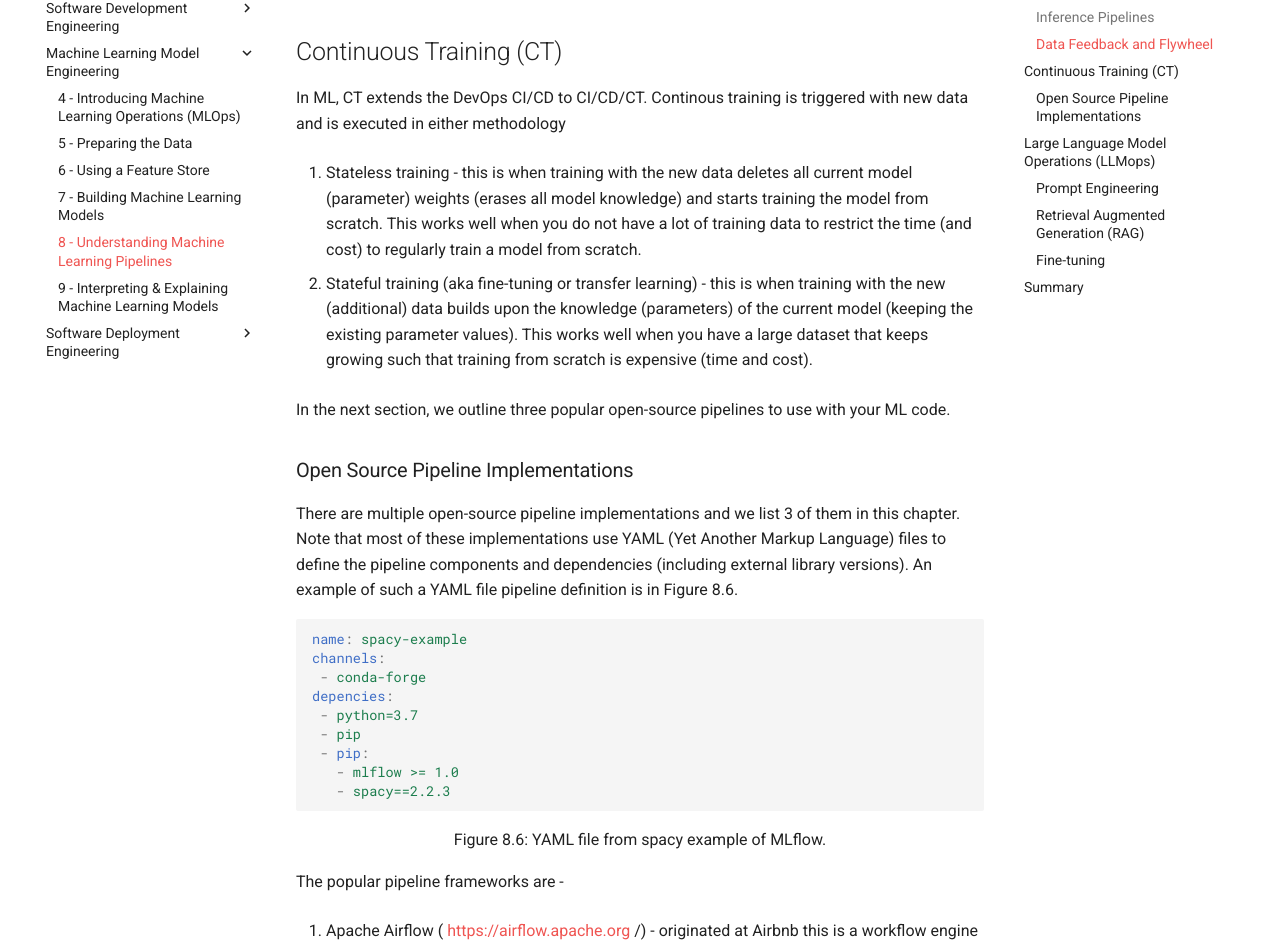
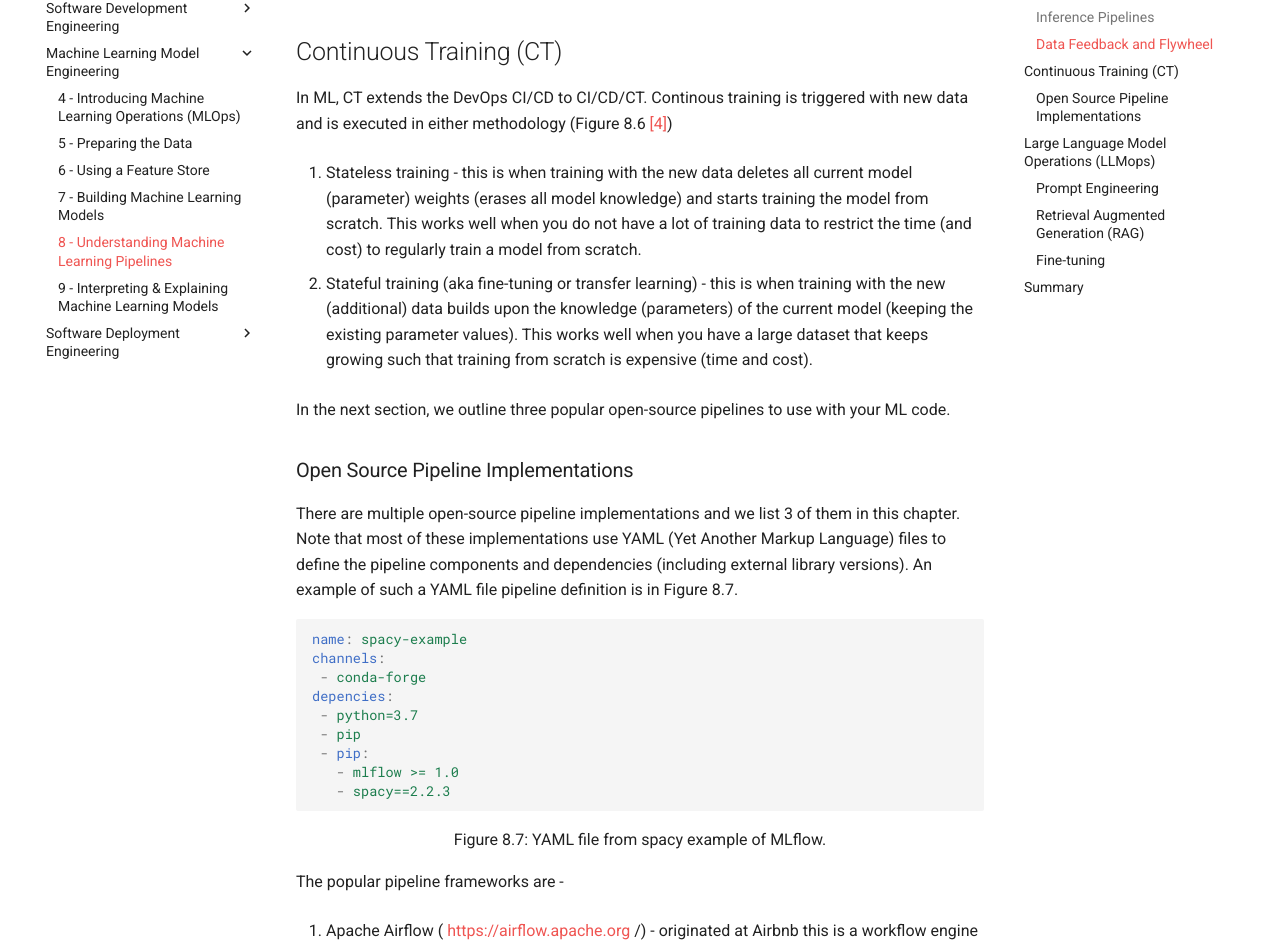
Before and after one commit to sebastiendonadio/devopsmlops, an MkDocs documentation site: the page built from chapters/10-chapter8.md, in a window 1280 px wide and 1400 px high, scrolled down 3872 px. Shown: the part 172-1114 px from the top of the window. Built offline with MkDocs 1.6.1 and Material for MkDocs 9.7.7, drawn with Linux system fonts in a browser that asks for light colours; comment, search, counter and statistics services are not loaded; some of the changed text lies outside the part shown.

Commit message:
Update 10-chapter8.md

````diff
--- a/chapters/10-chapter8.md
+++ b/chapters/10-chapter8.md
@@ -213,12 +213,20 @@
 From a ML perspective, the data flywheel concept is tied to Continuous Training (CT). CT forms the third part of a CI/CD/CT pipeline where a ML model is retrained with new training data. The need to retrain is enabled by different triggers such as data drift (Chapter 12) or a specific time heuristic such as the first of each month. The data flywheel ensures that when CT is triggered there is new training data available to deliver an updated model. For example, a recommender system is a good example of collecting training data using a feedback loop - when a user clicks on a recommendation that is used as positive (implicit) feedback. Let us take a closer look at CT.
 
 ##  Continuous Training (CT)
-In ML, CT extends the DevOps CI/CD to CI/CD/CT. Continous training is triggered with new data and is executed in either methodology
+In ML, CT extends the DevOps CI/CD to CI/CD/CT. Continous training is triggered with new data and is executed in either methodology (Figure 8.6 [[4]](Chapter8.html#ftnt_ref4))
 
 1. Stateless training - this is when training with the new data deletes all current model (parameter) weights (erases all model knowledge) and starts training the model from scratch. This works well when you do not have a lot of training data to restrict the time (and cost) to regularly train a model from scratch.
 
 
 1. Stateful training (aka fine-tuning or transfer learning) - this is when training with the new (additional) data builds upon the knowledge (parameters) of the current model (keeping the existing parameter values). This works well when you have a large dataset that keeps growing such that training from scratch is expensive (time and cost).
+
+<!-- <p align="center">
+  <img src="images/images8/continuous training.png" alt="Alt text" width="90%" />
+  <br>
+  <em>Figure 8.6 - Continuous Training Methodologies
+</em>
+</p> -->
+
 
 In the next section, we outline three popular open-source pipelines to use with your ML code.
 
@@ -226,7 +234,7 @@
 ###  Open Source Pipeline Implementations
 
 
-There are multiple open-source pipeline implementations and we list 3 of them in this chapter. Note that most of these implementations use YAML (Yet Another Markup Language) files to define the pipeline components and dependencies (including external library versions). An example of such a YAML file pipeline definition is in Figure 8.6.
+There are multiple open-source pipeline implementations and we list 3 of them in this chapter. Note that most of these implementations use YAML (Yet Another Markup Language) files to define the pipeline components and dependencies (including external library versions). An example of such a YAML file pipeline definition is in Figure 8.7.
 
 
 ```yaml
@@ -242,7 +250,7 @@
 ```
 <p align="center">
 
-  Figure 8.6: YAML file from spacy example of MLflow.
+  Figure 8.7: YAML file from spacy example of MLflow.
 </p>
 
 The popular pipeline frameworks are -
@@ -274,7 +282,7 @@
 2. few-shot learning - give examples to the LLM to expect a response along similar lines to the examples
 3. chain-of-thought - give example of reasoning to expect similar chain of reasoning from the LLM to explain it output
 
-Challenges include constructing the prompt to nudge the expected LLM response, as well as the token or content size (prompt length) limitation for an LLM. There is also the issue of LLM forgetting the information in the middle of long contexts [[4]](Chapter8.html#ftnt_ref4). Interestingly, humans exhibit similar behavior to mostly remember the first and last things on a list [[5]](Chapter8.html#ftnt_ref5).
+Challenges include constructing the prompt to nudge the expected LLM response, as well as the token or content size (prompt length) limitation for an LLM. There is also the issue of LLM forgetting the information in the middle of long contexts [[5]](Chapter8.html#ftnt_ref5). Interestingly, humans exhibit similar behavior to mostly remember the first and last things on a list [[6]](Chapter6.html#ftnt_ref5).
 
 ### Retrieval Augmented Generation (RAG)
 This methodology retrieves information relevant to quert from a database and sends that information to the LLM to compose a query response. The benefits of RAG are multiple:
@@ -286,9 +294,9 @@
 
 ###  Fine-tuning
 
-Large Language Models (LLMs) have billions of parameters that constrain the amount of RAM memory left for the data. For example, a 7B LLM assuming a 32-bit (4 Bytes) architecture will require at least 7 * 4 = 28 GB of RAM. Parameter Efficient Training (https://github.com/huggingface/peft) from HuggingFace introduces techniques to finetune such large models in an efficient manner. One of the popular techniques is Low-Rank Adaption (LoRA) [[6]](Chapter8.html#ftnt6). In this technique, a pre-trained LLM is fine-tuned with transfer learning where the weight updates are managed in a lower dimension than the original (large) dimension. The weight update matrix is decomposed to a lower dimension (much smaller than the dimension of the large mnodel weight matrix) using Singular Value Decomposition (SVD). The original weight matrix that has a large dimension is kept frozen while the lower dimension weight-change matrix is updated with the new data. There is a quantized memoery version on LoRA called QLoRA that uses a low-precision storage method [[7]](Chapter8.html#ftnt7).
+Large Language Models (LLMs) have billions of parameters that constrain the amount of RAM memory left for the data. For example, a 7B LLM assuming a 32-bit (4 Bytes) architecture will require at least 7 * 4 = 28 GB of RAM. Parameter Efficient Training (https://github.com/huggingface/peft) from HuggingFace introduces techniques to finetune such large models in an efficient manner. One of the popular techniques is Low-Rank Adaption (LoRA) [[7]](Chapter8.html#ftnt7). In this technique, a pre-trained LLM is fine-tuned with transfer learning where the weight updates are managed in a lower dimension than the original (large) dimension. The weight update matrix is decomposed to a lower dimension (much smaller than the dimension of the large mnodel weight matrix) using Singular Value Decomposition (SVD). The original weight matrix that has a large dimension is kept frozen while the lower dimension weight-change matrix is updated with the new data. There is a quantized memoery version on LoRA called QLoRA that uses a low-precision storage method [[8]](Chapter8.html#ftnt8).
 
-Research has demonstrated that the lower dimension matrix performs comparatively well when the dimension is very small compared to relatively higher dimension. This is because with SVD the significant features (top vectors) that account for majority of the weight changes are common in both the very small and relatively higher dimensions. Moreover, LoRA is effective since the change matrix amplifies the important features that are not given high weight in the original weight matrix. You can use a HuggingFace guide to try LoRA [[8]](Chapter8.html#ftnt8).
+Research has demonstrated that the lower dimension matrix performs comparatively well when the dimension is very small compared to relatively higher dimension. This is because with SVD the significant features (top vectors) that account for majority of the weight changes are common in both the very small and relatively higher dimensions. Moreover, LoRA is effective since the change matrix amplifies the important features that are not given high weight in the original weight matrix. You can use a HuggingFace guide to try LoRA [[9]](Chapter8.html#ftnt9).
 
 ##  Summary
 
````
Also changed, not shown: other parts of chapters/10-chapter8.md (+7 -5 lines).
